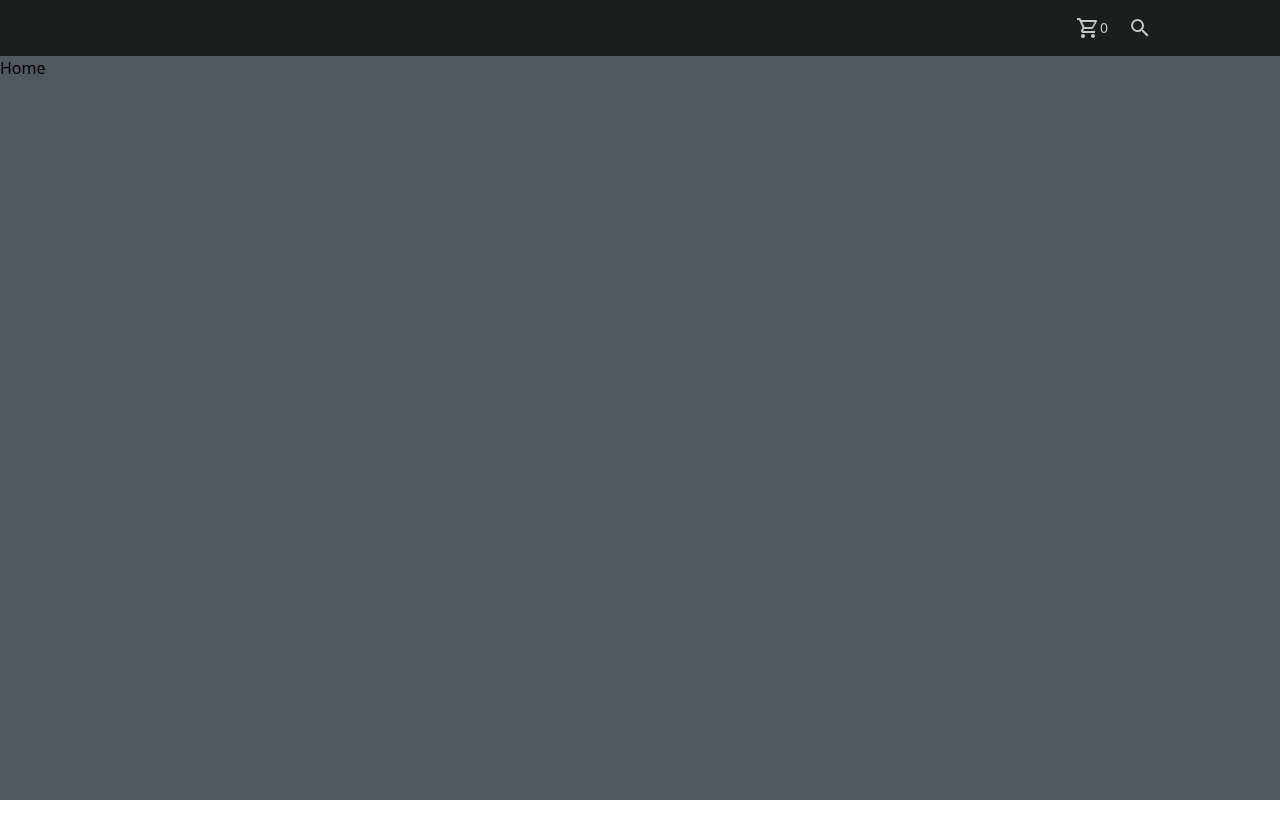
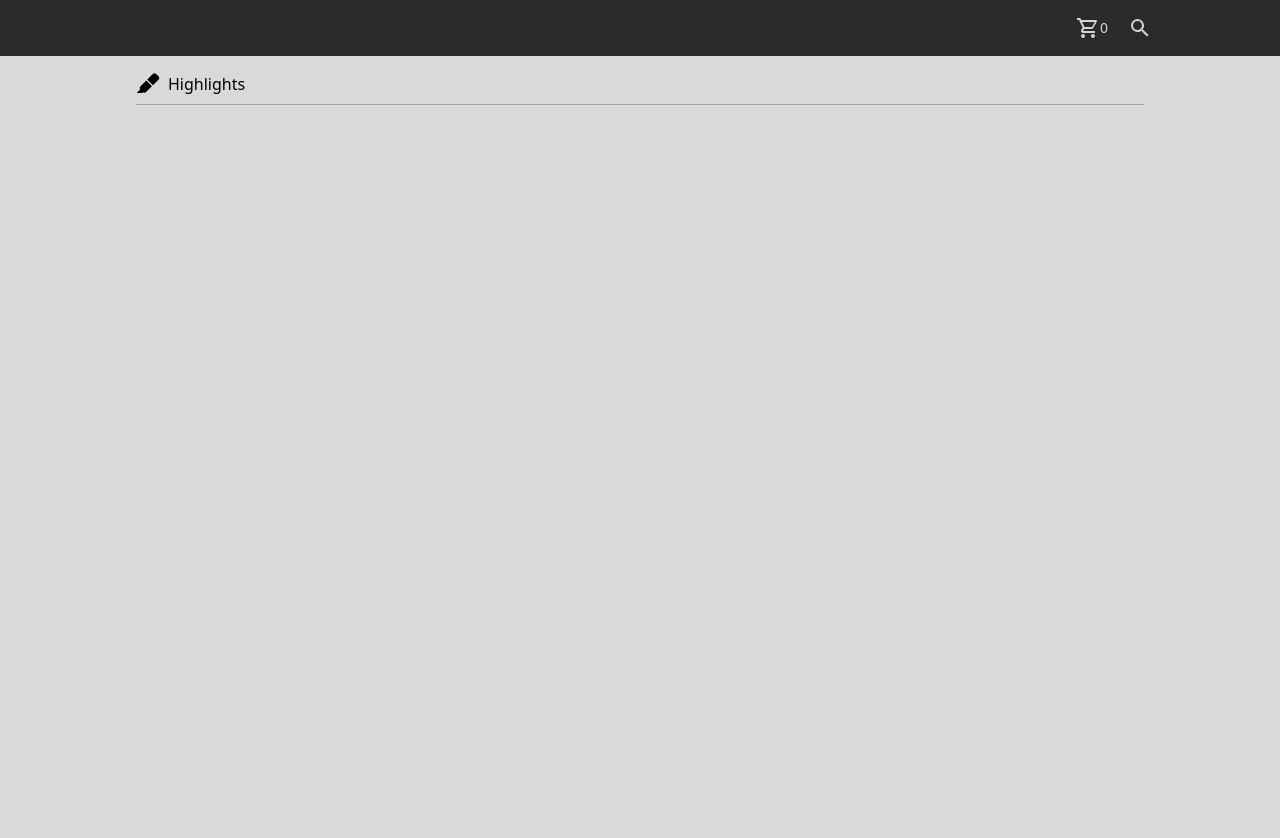
Before and after one commit to elk15/game-store, a React (Vite) app: page / in a window 1280 px wide. Shown: the top 838 px of the page. Before the commit the page ends 800 px from the top, so only its background shows below. Built offline with nearby package versions, Linux system fonts and the light colour scheme.

Commit message:
Create Section Title component

```diff
--- a/package.json
+++ b/package.json
@@ -13,6 +13,7 @@
   "dependencies": {
     "@mdi/js": "^7.2.96",
     "@mdi/react": "^1.6.1",
+    "prop-types": "^15.8.1",
     "react": "^18.2.0",
     "react-dom": "^18.2.0",
     "react-router-dom": "^6.15.0"
--- a/src/components/Home.jsx
+++ b/src/components/Home.jsx
@@ -1,8 +1,11 @@
+import SectionTitle from "./SectionTitle";
+import { mdiMarker } from '@mdi/js';
+
 const Home = () => {
     return (
-        <div>
-            Home
-            </div>
+        <>
+            <SectionTitle title={'Highlights'} icon={mdiMarker}/>
+        </>
     )
 }
 
--- a/src/components/Root.jsx
+++ b/src/components/Root.jsx
@@ -105,10 +105,10 @@ const Root = () => {
         </div>
 
       </header>
-      <main>
+      <main className='md:flex md:flex-col md:items-center h-screen'>
         {isMobileMenuOpen ?
-          <nav className='flex-1 animate-open flex justify-center pt-5
-           border-t-neutral-500 border-t-[1px] bg-neutral-900 text-neutral-300 h-screen'>
+          <nav className='flex-1 animate-open flex justify-center
+           border-t-neutral-500 border-t-[1px] bg-neutral-900 text-neutral-300 h-screen pt-5'>
           <ul className='flex gap-7 flex-col items-center'>
             <li className='hover:text-neutral-50 tracking-wide'> <NavLink to={'/'}> HOME </NavLink> </li>
             <li className='hover:text-neutral-50 tracking-wide'><NavLink to={'/games/rpg'}> RPG </NavLink></li>
--- /dev/null
+++ b/src/components/SectionTitle.jsx
@@ -0,0 +1,20 @@
+import Icon from '@mdi/react';
+import PropTypes from 'prop-types';
+
+const SectionTitle = ({title, icon}) => {
+    return (
+        <div className='pt-4 lg:w-[1024px] px-2'>
+            <h2 className='flex items-center gap-2 pb-2'>
+                <Icon path={icon} size={1} /> {title}
+            </h2>
+            <hr className='border-neutral-400'/>
+        </div>
+    )
+}
+
+SectionTitle.propTypes = {
+    title : PropTypes.string,
+    icon: PropTypes.string
+}
+
+export default SectionTitle;
--- a/src/index.css
+++ b/src/index.css
@@ -6,5 +6,5 @@
     display: flex;
     flex-direction: column;
     min-height: 100vh;
-    background-color: #4e595e;
+    background-color: #d9d9d9;
 }
```
Also changed, not shown: 2 other files (tests, documents, lock files or other folders).
